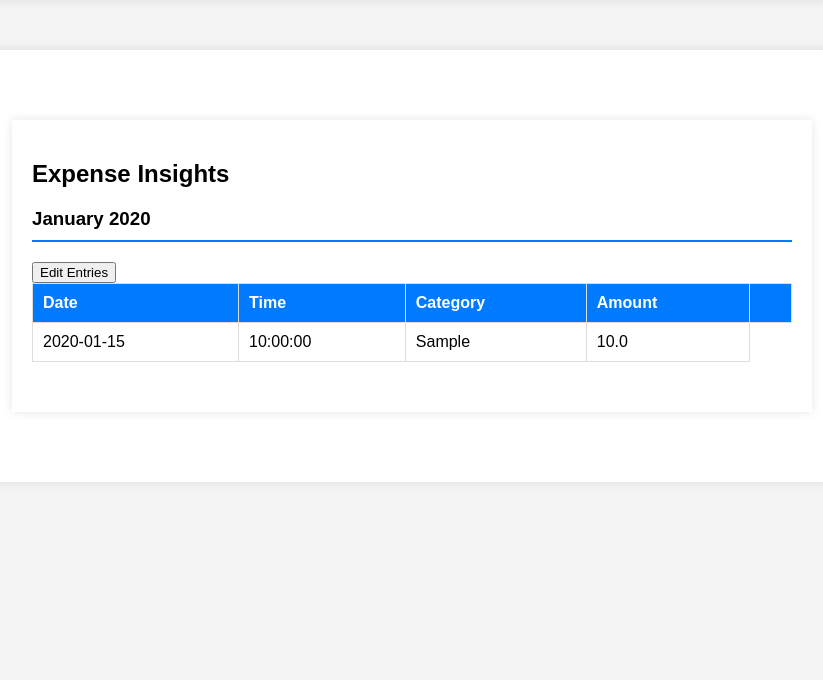
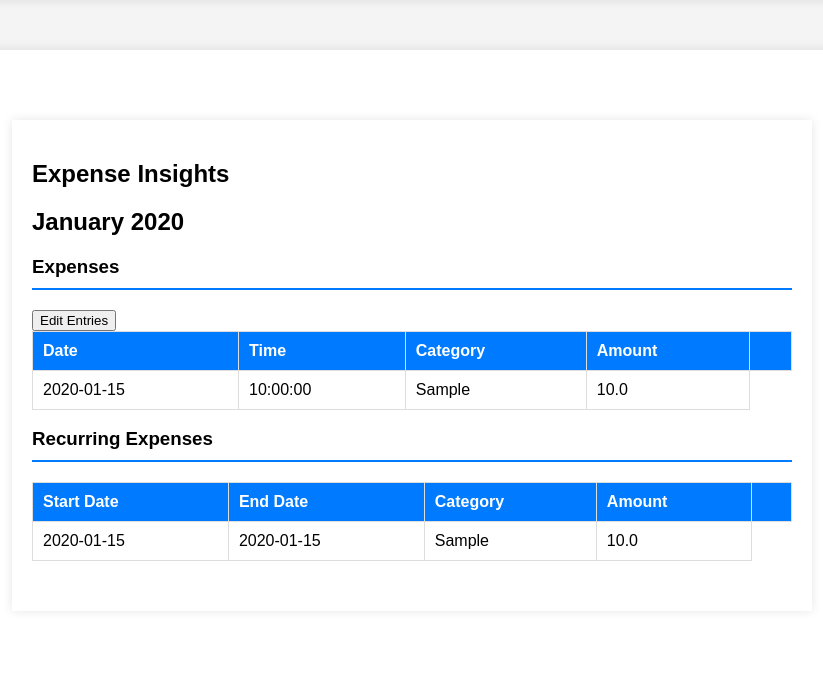
Before and after one commit to YukioRivera/expenseTracker, a Flask app: page /expense_insights in a window 1280 px wide. Shown: the part 58-738 px from the top of the page, without its empty margins (228-1051 px from the left). Run offline with Flask 2, Linux system fonts and the light colour scheme; a user stored in the database is signed in; tables that the repository leaves empty hold one stand-in row (values such as "Sample post").

Commit message:
fixed the recurring expenses table and now its grouped with regular expenses. but there is a bug where edit and apply button does not appear if the enteries for the month are only recurring

```diff
--- a/app/routes.py
+++ b/app/routes.py
@@ -88,14 +88,31 @@ def expense_insights():
     # Fetch all expenses
     all_expenses = Expense.query.order_by(Expense.date_time).all()
 
+    # Query the RecurringCharge table
+    recurring_charges = RecurringCharge.query.filter_by(user_id=current_user.id).all()
+
     # Organize expenses by month
     expenses_by_month = defaultdict(list)
     for expense in all_expenses:
         month_year_key = expense.date_time.strftime('%B %Y')  # e.g., "September 2023"
         expenses_by_month[month_year_key].append(expense)
 
-    # print("expenses_by_month: ", expenses_by_month)
-    return render_template('expense_insights.html', expenses_by_month=expenses_by_month)
+    # organize recurring expenses by month
+    recurring_expenses_by_month = defaultdict(list)
+    for recurringCharge in recurring_charges:
+        month_year_key = recurringCharge.start_date.strftime('%B %Y')  # e.g., "September 2023"
+        recurring_expenses_by_month[month_year_key].append(recurringCharge)
+
+    # Get all unique months from both expenses and recurring expenses
+    all_months = set(expenses_by_month.keys()) | set(recurring_expenses_by_month.keys())
+    all_months = sorted(list(all_months))  # Sort the months
+
+    return render_template(
+        'expense_insights.html',
+        expenses_by_month=expenses_by_month,
+        recurring_expenses_by_month=recurring_expenses_by_month,
+        all_months=all_months  # Pass the sorted list of all months to the template
+    )
 
 @main.route('/submit', methods=['POST'])
 @login_required
--- a/app/static/css/styles.css
+++ b/app/static/css/styles.css
@@ -154,3 +154,30 @@ body {
     padding-bottom: 10px;
     margin-bottom: 20px;
 }
+
+/* Expenses and Recurring Expenses Table Styles */
+.expenses-table, .recurring-expenses-table {
+    width: 100%;
+    border-collapse: collapse;
+}
+
+.expenses-table thead, .recurring-expenses-table thead {
+    background-color: #007BFF;
+    color: #fff;
+}
+
+.expenses-table th, .expenses-table td,
+.recurring-expenses-table th, .recurring-expenses-table td {
+    padding: 10px;
+    border: 1px solid #ddd;
+    text-align: left;
+}
+
+.expenses-table tbody tr:nth-child(even),
+.recurring-expenses-table tbody tr:nth-child(even) {
+    background-color: #f2f2f2;
+}
+
+.expenses-table tfoot, .recurring-expenses-table tfoot {
+    font-weight: bold;
+}
--- a/app/templates/expense_insights.html
+++ b/app/templates/expense_insights.html
@@ -2,21 +2,16 @@
 
 {% block content %}
 <div class="container">
-
-    <!-- Month and Year Display (Not a dropdown since this page is for insights) -->
     <h2>Expense Insights</h2>
 
-    {% for month, entries in expenses_by_month.items() %}
+    {% for month in all_months %}
     <div class="monthly-container">
-        <h3>{{ month }}</h3>
-        <button class="edit-btn" data-month="{{ month }}" onclick="toggleEdit(this)">Edit Entries</button>
-
-        <!-- Placeholder for the delete button -->
-        <div class="delete-container" style="display: none;">
-            <button onclick="handleRemoveEntry(event)">Delete</button>
-        </div>
+        <h2>{{ month }}</h2>
 
         <!-- Expenses Table -->
+        {% if expenses_by_month[month] %}
+        <h3>Expenses</h3>
+        <button class="edit-btn" data-month="{{ month }}" onclick="toggleEdit(this)">Edit Entries</button>
         <table class="expenses-table">
             <thead>
                 <tr>
@@ -28,7 +23,7 @@
                 </tr>
             </thead>
             <tbody>
-                {% for entry in entries %}
+                {% for entry in expenses_by_month[month] %}
                     <tr class="entry-row" data-entry-id="{{ entry.id }}">
                         <td class="entry-date" contenteditable="false">{{ entry.date_time.strftime('%Y-%m-%d') }}</td>
                         <td class="entry-time" contenteditable="false">{{ entry.date_time.strftime('%H:%M:%S') }}</td>
@@ -41,13 +36,42 @@
                 {% endfor %}
             </tbody>
         </table>
+        {% endif %}
 
+        <!-- Recurring Expenses Table -->
+        {% if recurring_expenses_by_month[month] %}
+        <h3>Recurring Expenses</h3>
+        <table class="expenses-table"> <!-- Changed class name here -->
+            <thead>
+                <tr>
+                    <th>Start Date</th>
+                    <th>End Date</th>  <!-- Changed header from Time to End Date -->
+                    <th>Category</th>
+                    <th>Amount</th>
+                    <th></th> <!-- Placeholder for delete button header -->
+                </tr>
+            </thead>
+            <tbody>
+                {% for entry in recurring_expenses_by_month[month] %}
+                    <tr class="entry-row" data-entry-id="{{ entry.id }}">
+                        <td class="entry-date" contenteditable="false">{{ entry.start_date.strftime('%Y-%m-%d') }}</td>
+                        <td class="entry-end-date" contenteditable="false">{{ entry.end_date.strftime('%Y-%m-%d') if entry.end_date else 'N/A' }}</td>  <!-- Changed this line -->
+                        <td class="entry-category" contenteditable="false">{{ entry.category }}</td>
+                        <td class="entry-amount" contenteditable="false">{{ entry.amount }}</td>
+                        <td class="delete-entry" style="display: none;">
+                            <button onclick="handleRemoveEntry(event)">Delete</button>
+                        </td>
+                    </tr>
+                {% endfor %}
+            </tbody>
+        </table>
+        {% endif %}
     </div>
     {% endfor %}
 </div>
 
 <script>
-    function toggleEdit(button) {
+    function toggleEdit(button, type) {
         const container = button.parentElement;
         const rows = container.querySelectorAll('.entry-row');
         const isEditing = button.textContent === 'Edit Entries';
@@ -78,7 +102,8 @@
                     date: row.querySelector('.entry-date').textContent,
                     time: row.querySelector('.entry-time').textContent,
                     category: row.querySelector('.entry-category').textContent,
-                    amount: row.querySelector('.entry-amount').textContent
+                    amount: row.querySelector('.entry-amount').textContent,
+                    type: type  // 'expenses' or 'recurring'
                 };
             });
             updateEntries(editedEntries);
@@ -103,36 +128,7 @@
         });
     }
 
-    function handleCellEdit(event) {
-        const cell = event.target;
-        const row = cell.closest('.entry-row');
-        const entry = {
-            id: row.getAttribute('data-entry-id'),
-            date: row.querySelector('.entry-date').textContent,
-            time: row.querySelector('.entry-time').textContent,
-            category: row.querySelector('.entry-category').textContent,
-            amount: row.querySelector('.entry-amount').textContent
-        };
-
-        // Send the edited entry to the server
-        fetch('/update-entry', {
-            method: 'POST',
-            headers: {
-                'Content-Type': 'application/json'
-            },
-            body: JSON.stringify(entry)
-        })
-        .then(response => response.json())
-        .then(data => {
-            if (data.success) {
-                location.reload();
-            } else {
-                alert('Error updating entry.');
-            }
-        });
-    }
-
-    function handleRemoveEntry(event) {
+    function handleRemoveEntry(event, type) {
         const button = event.target;
         const row = button.closest('.entry-row');
         const entryId = row.getAttribute('data-entry-id');
@@ -142,7 +138,7 @@
             headers: {
                 'Content-Type': 'application/json'
             },
-            body: JSON.stringify({ id: entryId })
+            body: JSON.stringify({ id: entryId, type: type })  // 'expenses' or 'recurring'
         })
         .then(response => {
             if (!response.ok) {
```
